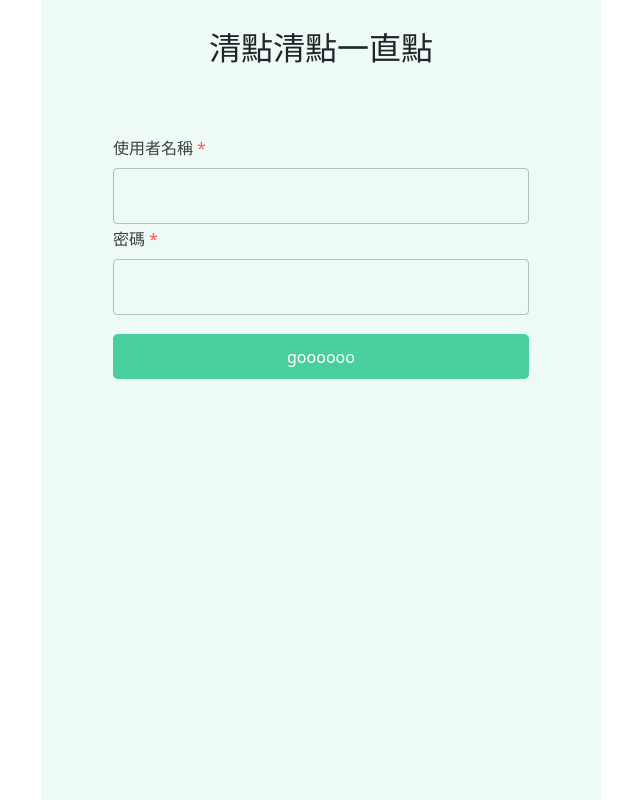
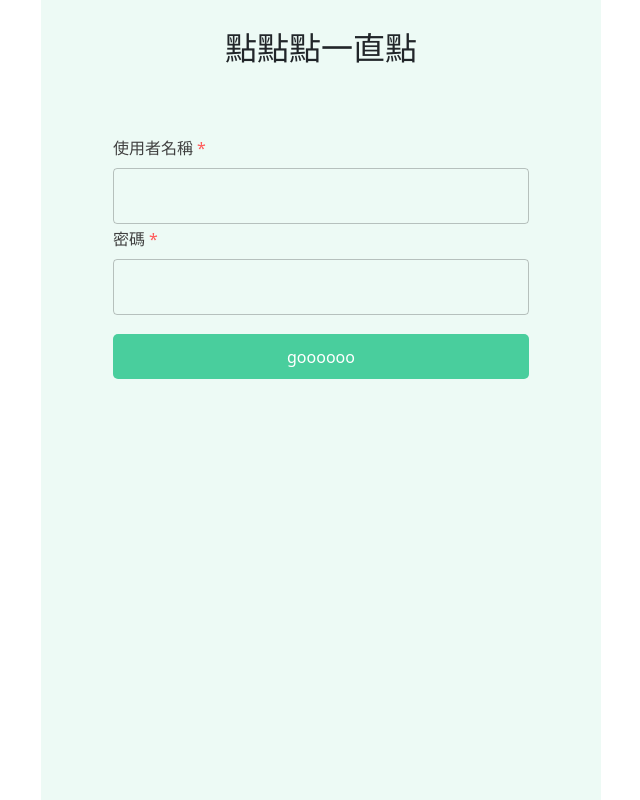
Before and after one commit to m790101/wendy-sheet, a React (Vite) app: page /login in a window 1280 px wide. Shown: the whole page, without its empty margins (319-959 px from the left). Built offline with nearby package versions, Linux system fonts and the light colour scheme.

Commit message:
update login title

```diff
--- a/src/pages/Login/Login.tsx
+++ b/src/pages/Login/Login.tsx
@@ -81,7 +81,7 @@ const Login = () => {
             <div className="login p-4">
                 <section>
                     <div className="w-100 d-flex justify-content-center fs-2 fw-bold">
-                        <p>清點清點一直點</p>
+                        <p>點點點一直點</p>
                     </div>
                 </section>
 
```
